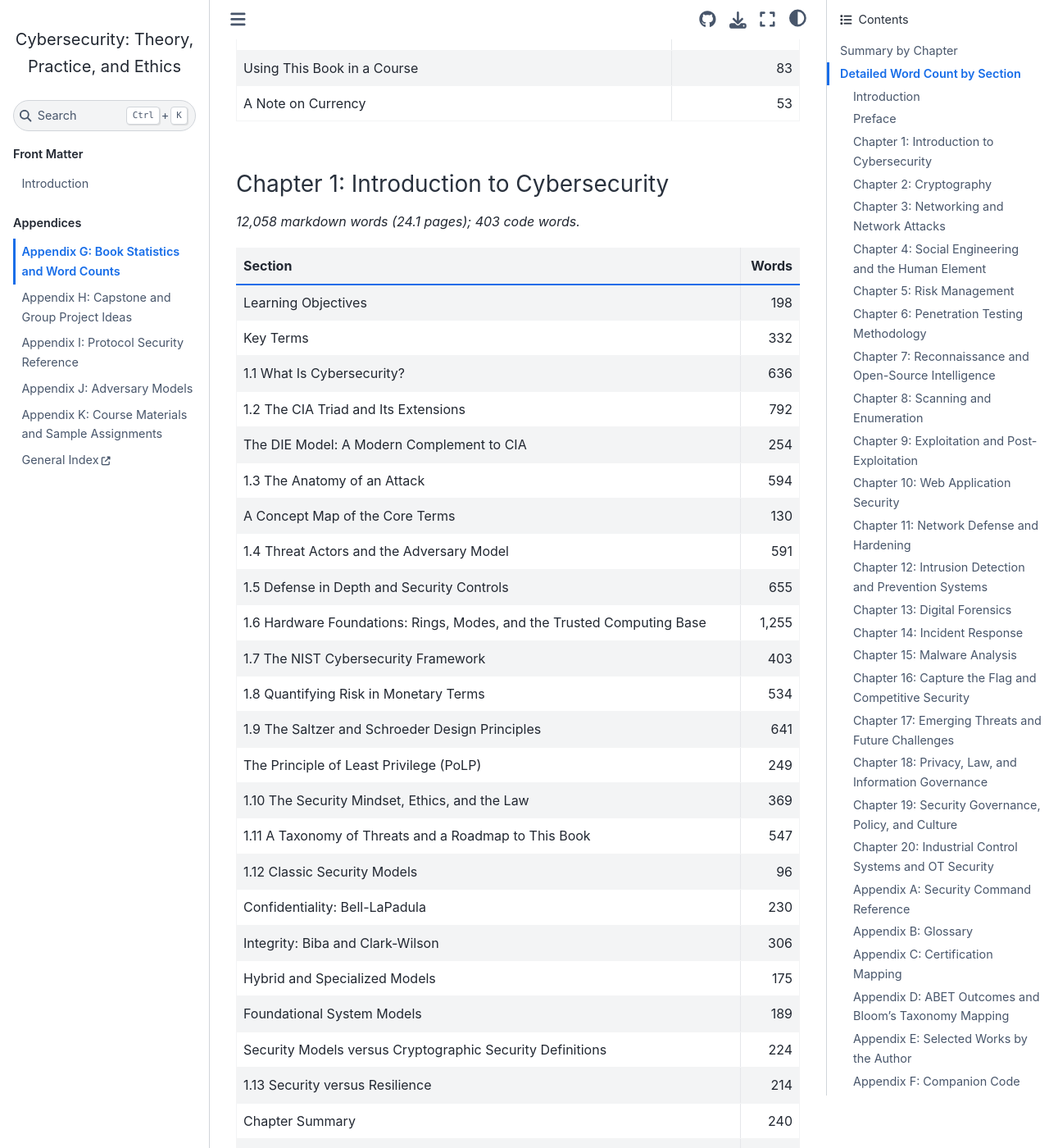
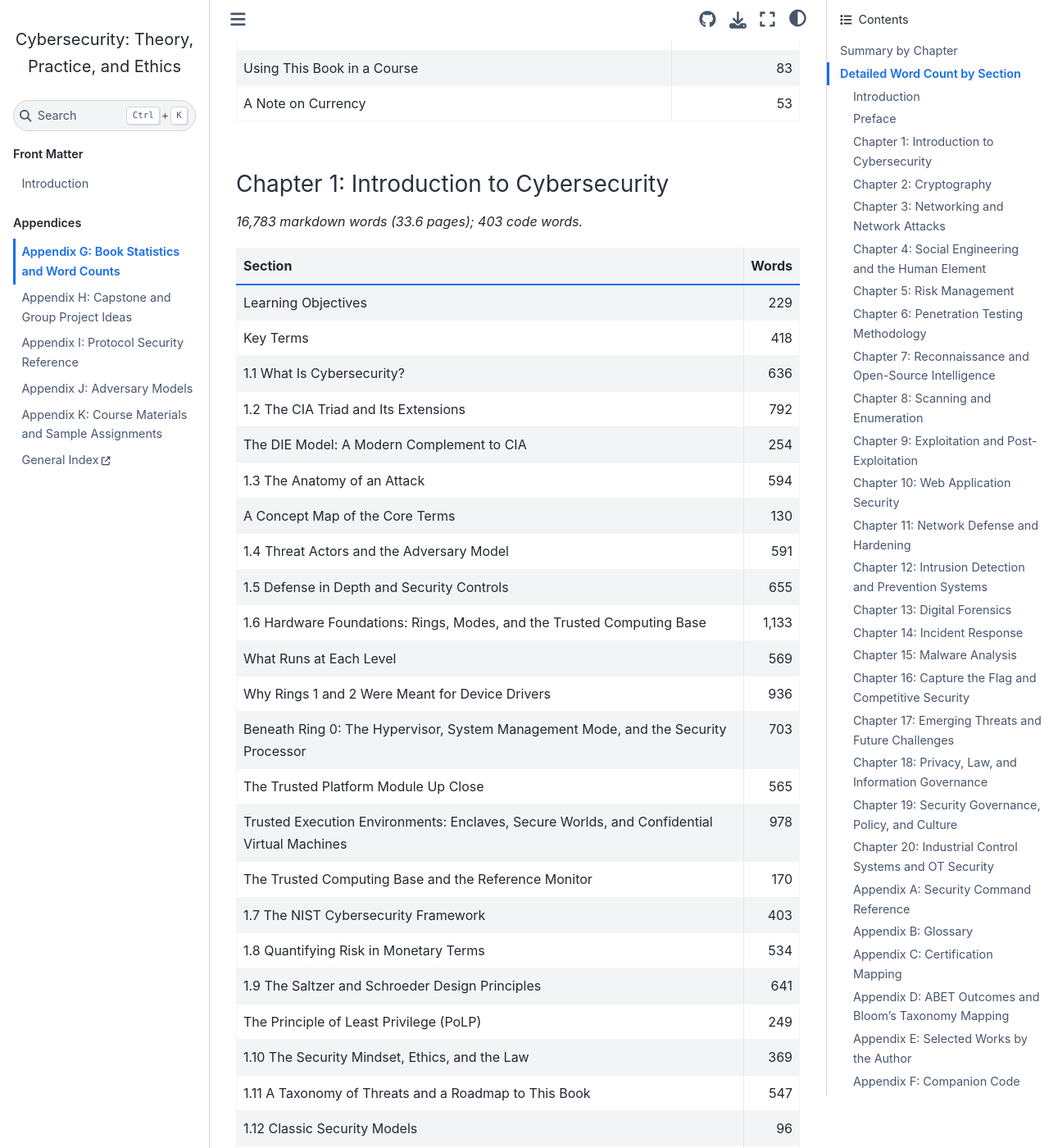
Before and after one commit to devharsh/cybersec-textbook, a Jupyter Book: the page built from chapters/appendix_g/appendix_g.md, in a window 1280 px wide and 1400 px high, scrolled down 3206 px. Shown: the whole window at 82% size. Built offline with Jupyter Book 1.0.4 settings and Sphinx 7.4.7 and the Sphinx Book theme 1.1.4, drawn with Linux system fonts in a browser that asks for light colours; pages that are not in the unit, such as notebooks, are missing from menus; some of the changed text lies outside the part shown.

Commit message:
Section 1.6: what runs at each privilege level, rings 1 and 2, SMM, TPM, TEEs and TDX
- What Runs at Each Level: real software and hardware for x86 rings 3 to -3
  and the discrete TPM, Arm EL0 to EL3 in both worlds, and the Apple Secure
  Enclave.
- Why Rings 1 and 2 Were Meant for Device Drivers: graded trust, IOPL and
  the I/O permission bitmap, why systems use only rings 0 and 3, Xen's ring 1,
  and today's driver isolation (UMDF, user-mode security products after the
  2024 CrowdStrike outage, VBS, IOMMU and Kernel DMA Protection).
- Beneath Ring 0: VMX root and non-root, SMM (SMI, SMRAM, RSM, attacks, WSMT,
  STM, Secured-core requirement) and the CSME, AMD Secure Processor and Pluton.
- The TPM Up Close: keys, measurements, sealing, attestation, the Pluton TPM
  change on 2026 silicon, and TPM-Fail, faulTPM and bus sniffing.
- TEEs: enclaves, secure worlds, confidential VMs, and TDX with SEAM beside
  VMX root, trust domains with their own rings 0 and 3, and a Going Deeper box
  on SEAMCALL, TDCALL and TDG.VP.VMCALL (TDVMCALL), MKTME and attestation.
- x86 figure redrawn: trust domain as a dashed band across rings 3 to 0 and
  the TDX module in SEAM beside the hypervisor; alt text updated.
- Learning objective 9, key terms, summary, review questions 13 to 15,
  references 19 to 51, index, and four glossary entries updated; acronym
  table and a Chapter 1 scoped literal added; word counts regenerated.

Co-Authored-By: Claude Opus 5.5 <noreply@anthropic.com>
Claude-Session: https://claude.ai/code/session_01ShEA6SZzxZywyuwrmSxsoZ

```diff
--- a/chapters/appendix_g/appendix_g.md
+++ b/chapters/appendix_g/appendix_g.md
@@ -10,7 +10,7 @@ Last generated: 2026-10-09.
 |---|---:|---:|---:|
 | Introduction | 1,814 | 0 | 3.6 |
 | Preface | 433 | 0 | 0.9 |
-| Chapter 1: Introduction to Cybersecurity | 12,058 | 403 | 24.1 |
+| Chapter 1: Introduction to Cybersecurity | 16,783 | 403 | 33.6 |
 | Chapter 2: Cryptography | 37,913 | 3,066 | 75.8 |
 | Chapter 3: Networking and Network Attacks | 17,033 | 374 | 34.1 |
 | Chapter 4: Social Engineering and the Human Element | 7,647 | 203 | 15.3 |
@@ -73,12 +73,12 @@ Last generated: 2026-10-09.
 
 ### Chapter 1: Introduction to Cybersecurity
 
-*12,058 markdown words (24.1 pages); 403 code words.*
-
-| Section | Words |
-|---|---:|
-| Learning Objectives | 198 |
-| Key Terms | 332 |
+*16,783 markdown words (33.6 pages); 403 code words.*
+
+| Section | Words |
+|---|---:|
+| Learning Objectives | 229 |
+| Key Terms | 418 |
 | 1.1 What Is Cybersecurity? | 636 |
 | 1.2 The CIA Triad and Its Extensions | 792 |
 |     The DIE Model: A Modern Complement to CIA | 254 |
@@ -86,7 +86,13 @@ Last generated: 2026-10-09.
 |     A Concept Map of the Core Terms | 130 |
 | 1.4 Threat Actors and the Adversary Model | 591 |
 | 1.5 Defense in Depth and Security Controls | 655 |
-| 1.6 Hardware Foundations: Rings, Modes, and the Trusted Computing Base | 1,255 |
+| 1.6 Hardware Foundations: Rings, Modes, and the Trusted Computing Base | 1,133 |
+|     What Runs at Each Level | 569 |
+|     Why Rings 1 and 2 Were Meant for Device Drivers | 936 |
+|     Beneath Ring 0: The Hypervisor, System Management Mode, and the Security Processor | 703 |
+|     The Trusted Platform Module Up Close | 565 |
+|     Trusted Execution Environments: Enclaves, Secure Worlds, and Confidential Virtual Machines | 978 |
+|     The Trusted Computing Base and the Reference Monitor | 170 |
 | 1.7 The NIST Cybersecurity Framework | 403 |
 | 1.8 Quantifying Risk in Monetary Terms | 534 |
 | 1.9 The Saltzer and Schroeder Design Principles | 641 |
@@ -100,15 +106,15 @@ Last generated: 2026-10-09.
 |     Foundational System Models | 189 |
 |     Security Models versus Cryptographic Security Definitions | 224 |
 | 1.13 Security versus Resilience | 214 |
-| Chapter Summary | 240 |
+| Chapter Summary | 307 |
 | Why This Matters | 133 |
 | News in Focus: The Colonial Pipeline Ransomware Incident (2021) | 215 |
 |     A Second Case: The SolarWinds Supply-Chain Compromise (2020) | 266 |
 | News in Focus: Cyber Warfare and the US-Iran Cyber Conflict | 535 |
-| Review Questions (MCQ) | 349 |
-|     Answer Key | 39 |
+| Review Questions (MCQ) | 558 |
+|     Answer Key | 45 |
 | Lab Assignment | 248 |
-| References | 380 |
+| References | 907 |
 
 ### Chapter 2: Cryptography
 
```
Also changed, not shown: other parts of chapters/appendix_g/appendix_g.md (+3 -3 lines), chapters/00_intro/introduction.md (+8 -8 lines), intro.md (+1 -1 lines), scripts/SESSION_CHANGES.md (+58 -0 lines), assets/figures/ch01_privilege_rings_x86.png, 5 other files.
